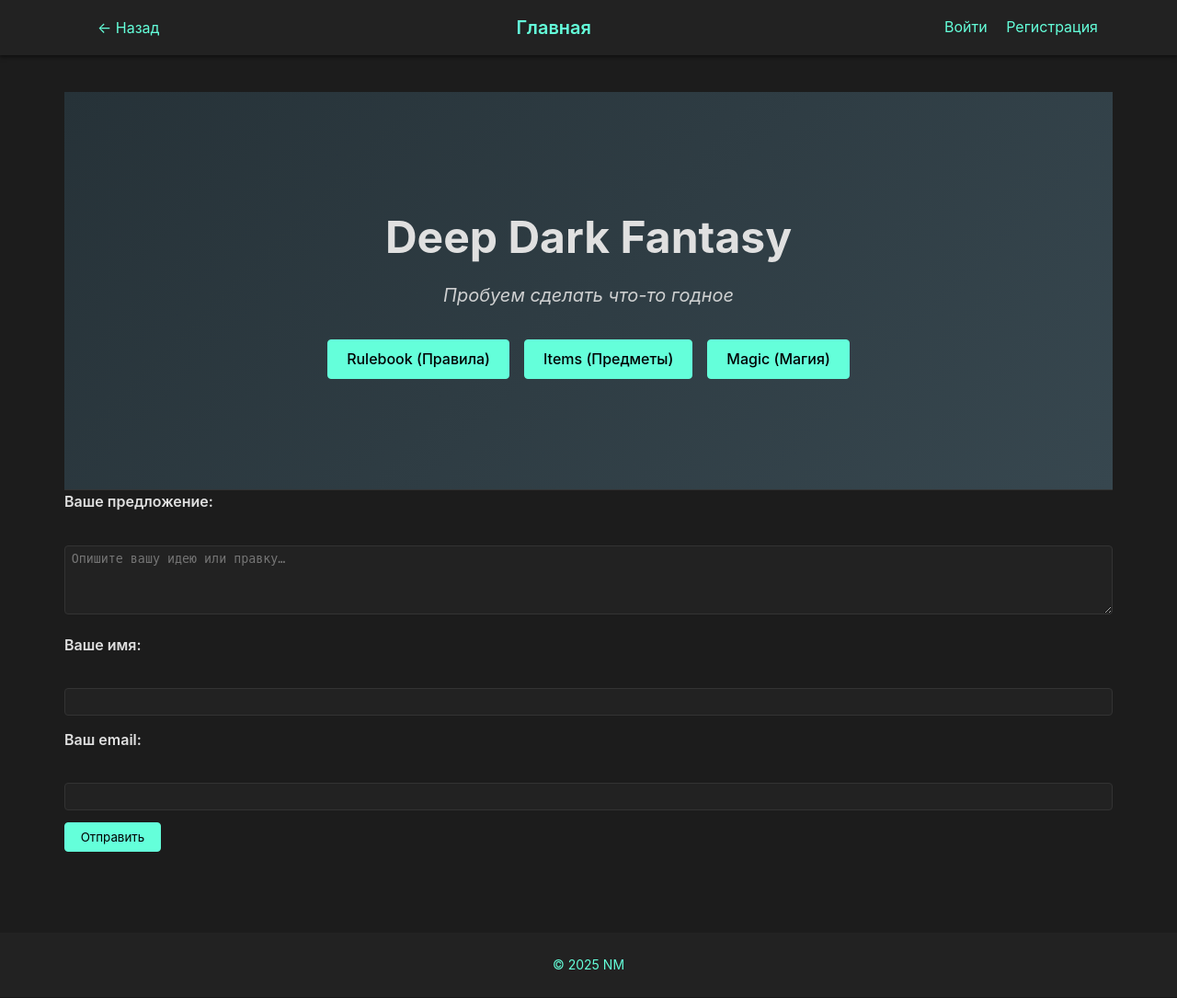
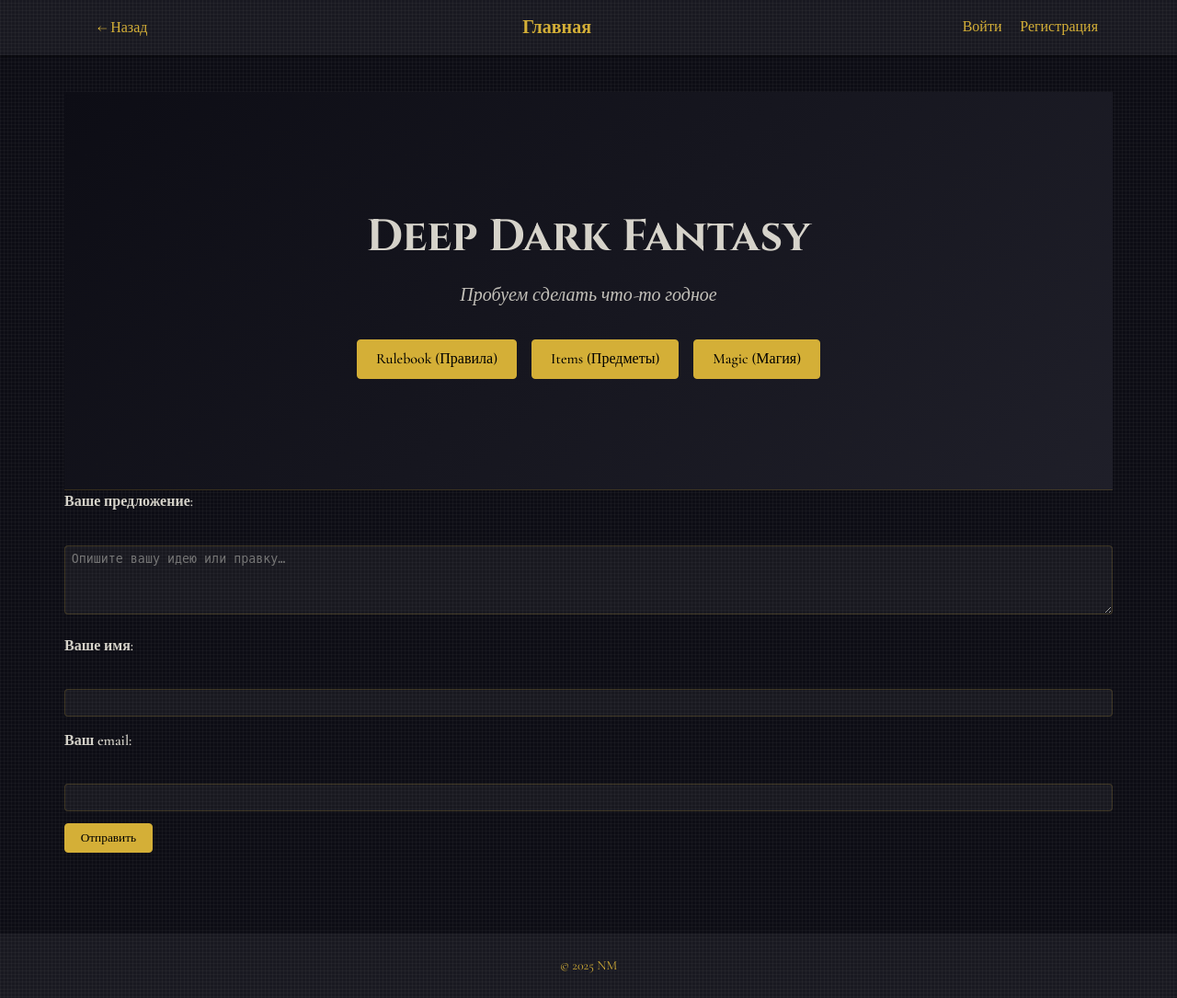
Before and after one commit to MaksatNiiazov/RPTG, a Django app: page / in a window 1280 px wide. Shown: the whole page at 92% size. Before the commit the page ends 1054 px from the top, so only its background shows below. Run offline with Django 5.2, Linux system fonts and the light colour scheme.

Commit message:
Apply dark fantasy theme

```diff
--- a/static_files/css/character_detail.css
+++ b/static_files/css/character_detail.css
@@ -2,7 +2,7 @@
     max-width: 900px;
     margin: 0 auto;
     padding: 0;
-    font-family: "Merriweather", serif;
+    font-family: "Cormorant Garamond", serif;
     color: var(--text);
 }
 
@@ -37,7 +37,7 @@
 
 h1 {
     display: inline-block;
-    font-family: "Cinzel", serif;
+    font-family: "Beleren", "Cinzel", serif;
     font-size: 2.5rem;
     margin: 1rem;
     color: var(--accent);
--- a/static_files/css/md_style.css
+++ b/static_files/css/md_style.css
@@ -1,5 +1,5 @@
 .article-content {
-  font-family: "Merriweather", serif;
+  font-family: "Cormorant Garamond", serif;
   line-height: 1.6;
   color: var(--text);
   background: var(--card-bg);
@@ -14,6 +14,7 @@
 .article-content h6 {
   margin: 1.5em 0 0.5em;
   font-weight: 600;
+  font-family: "Beleren", "Cinzel", serif;
   color: var(--accent);
   line-height: 1.25;
 }
--- a/static_files/css/rulebook_styles.css
+++ b/static_files/css/rulebook_styles.css
@@ -2,13 +2,14 @@
   max-width: 1000px;
   margin: 2rem auto;
   padding: 0 1rem;
-  font-family: "Merriweather", serif;
+  font-family: "Cormorant Garamond", serif;
 }
 .page-title {
   text-align: center;
   font-size: 2.5rem;
   color: var(--accent);
   margin-bottom: 1.5rem;
+  font-family: "Beleren", "Cinzel", serif;
 }
 .cards-root {
   display: grid;
--- a/static_files/css/style.css
+++ b/static_files/css/style.css
@@ -1,14 +1,18 @@
+@import url('https://fonts.googleapis.com/css2?family=Cormorant+Garamond:wght@400;500;600&family=Cinzel:wght@700&display=swap');
+
 :root {
-  --bg: #1c1c1c;
-  --text: #e0e0e0;
-  --accent: #64ffda;
-  --accent-dark: #1de9b6;
-  --card-bg: #222;
-  --border: #333;
-  --success-bg: #2e7d32;
-  --success-text: #e8f5e9;
-  --error-bg: #c62828;
-  --error-text: #ffebee;
+  --bg: #0D0D15;
+  --text: rgba(248, 244, 233, 0.85);
+  --accent: #D4AF37;
+  --accent-dark: #B38928;
+  --accent-red: #6D2E46;
+  --highlight: #6BD3E0;
+  --card-bg: rgba(255,255,255,0.05);
+  --border: rgba(212,175,55,0.2);
+  --success-bg: #205a34;
+  --success-text: #e2f9e1;
+  --error-bg: #5c0f18;
+  --error-text: #ffccd4;
 }
 
 *, *::before, *::after {
@@ -18,10 +22,14 @@
 }
 
 html {
-  font-family: 'Inter', 'Merriweather', serif;
+  font-family: 'Cormorant Garamond', serif;
   font-size: 16px;
   line-height: 1.6;
   background: var(--bg);
+  background-image:
+    linear-gradient(0deg, rgba(255,255,255,0.03) 1px, transparent 1px),
+    linear-gradient(90deg, rgba(255,255,255,0.03) 1px, transparent 1px);
+  background-size: 4px 4px;
   color: var(--text);
 }
 
@@ -158,8 +166,23 @@ footer {
   animation: flash-highlight 1s ease-in-out;
 }
 @keyframes flash-highlight {
-  0% { background: rgba(100,255,218,0.3); }
+  0% { background: rgba(107, 211, 224, 0.3); }
   100% { background: transparent; }
+}
+
+.fog-in {
+  opacity: 0;
+  transform: translateY(20px);
+  animation: fog-in 0.6s forwards ease-out;
+}
+
+@keyframes fog-in {
+  from { opacity: 0; transform: translateY(20px); filter: blur(4px); }
+  to { opacity: 1; transform: none; filter: blur(0); }
+}
+
+@media (prefers-reduced-motion: reduce) {
+  .fog-in { animation: none; opacity: 1; transform: none; }
 }
 
 .table-responsive { width:100%; overflow-x:auto; -webkit-overflow-scrolling:touch; margin-bottom:1rem; }
--- a/static_files/css/style_index.css
+++ b/static_files/css/style_index.css
@@ -1,12 +1,12 @@
 .home-hero {
-  background: linear-gradient(135deg, #263238 0%, #37474f 100%);
+  background: linear-gradient(135deg, #0D0D15 0%, #1f1f29 100%);
   color: var(--text);
   padding: 6rem 0;
   text-align: center;
   border-bottom: 1px solid var(--border);
 }
 .hero-title {
-  font-family: 'Inter', 'Merriweather', serif;
+  font-family: 'Beleren', 'Cinzel', serif;
   font-size: 3rem;
   margin-bottom: 0.5rem;
 }
--- a/static_files/css/world_detail.css
+++ b/static_files/css/world_detail.css
@@ -1,5 +1,5 @@
 .container { max-width:900px; margin:1rem auto; padding:0 1rem; }
-h1,h2,h3 { color:var(--accent); font-family:serif; }
+h1,h2,h3 { color:var(--accent); font-family:"Beleren", "Cinzel", serif; }
 .cards { display:grid; grid-template-columns:repeat(auto-fit,minmax(200px,1fr)); gap:1rem; margin:1rem 0; }
 .card {
   background: var(--card-bg);
--- a/templates/base.html
+++ b/templates/base.html
@@ -6,6 +6,9 @@
     <meta name="viewport" content="width=device-width, initial-scale=1.0">
 
     <title>{% block title %}MySite{% endblock %}</title>
+    <link rel="preconnect" href="https://fonts.googleapis.com">
+    <link rel="preconnect" href="https://fonts.gstatic.com" crossorigin>
+    <link href="https://fonts.googleapis.com/css2?family=Cormorant+Garamond:wght@400;500;600&family=Cinzel:wght@700&display=swap" rel="stylesheet">
     <link rel="stylesheet" href="{% static 'css/style.css' %}">
     {% block css %}{% endblock %}
 
--- a/templates/maps/map_view.html
+++ b/templates/maps/map_view.html
@@ -175,7 +175,7 @@ onValue(tokensRef, (snapshot) => {
 
 {% block css %}
 <style>
-body { font-family: sans-serif; background: var(--bg); color: var(--text); }
+body { font-family: "Cormorant Garamond", serif; background: var(--bg); color: var(--text); }
 .controls { display:flex; flex-wrap:wrap; gap:0.5rem; margin-bottom:1rem; }
 .gm-panel { margin-bottom:1rem; background: var(--card-bg); padding:1rem; border-radius:6px; border:1px solid var(--border); }
 .gm-panel h3 { margin-top:0; color: var(--accent); }
```
Also changed, not shown: docs/redesign.md (+6 -3 lines), static_files/css/inventory.css (+4 -4 lines), templates/includes/hp_control.html (+12 -12 lines).
